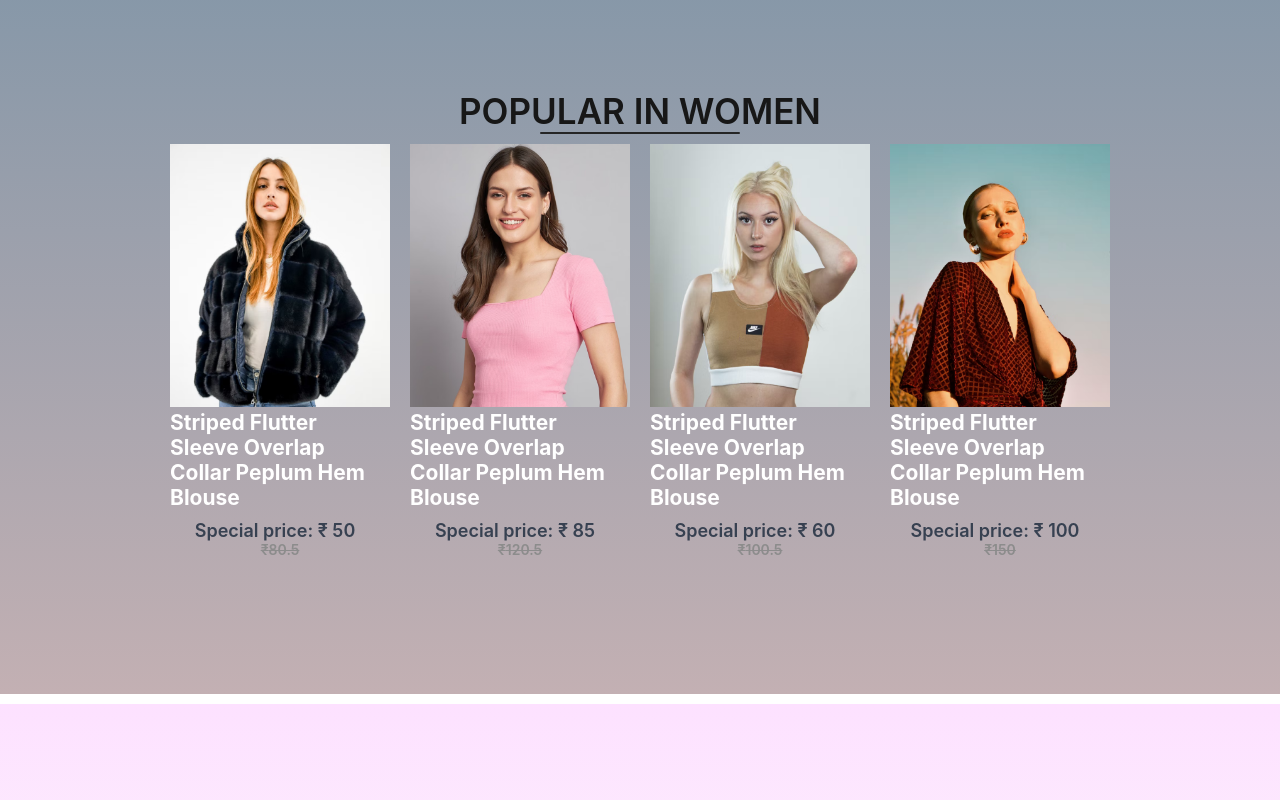
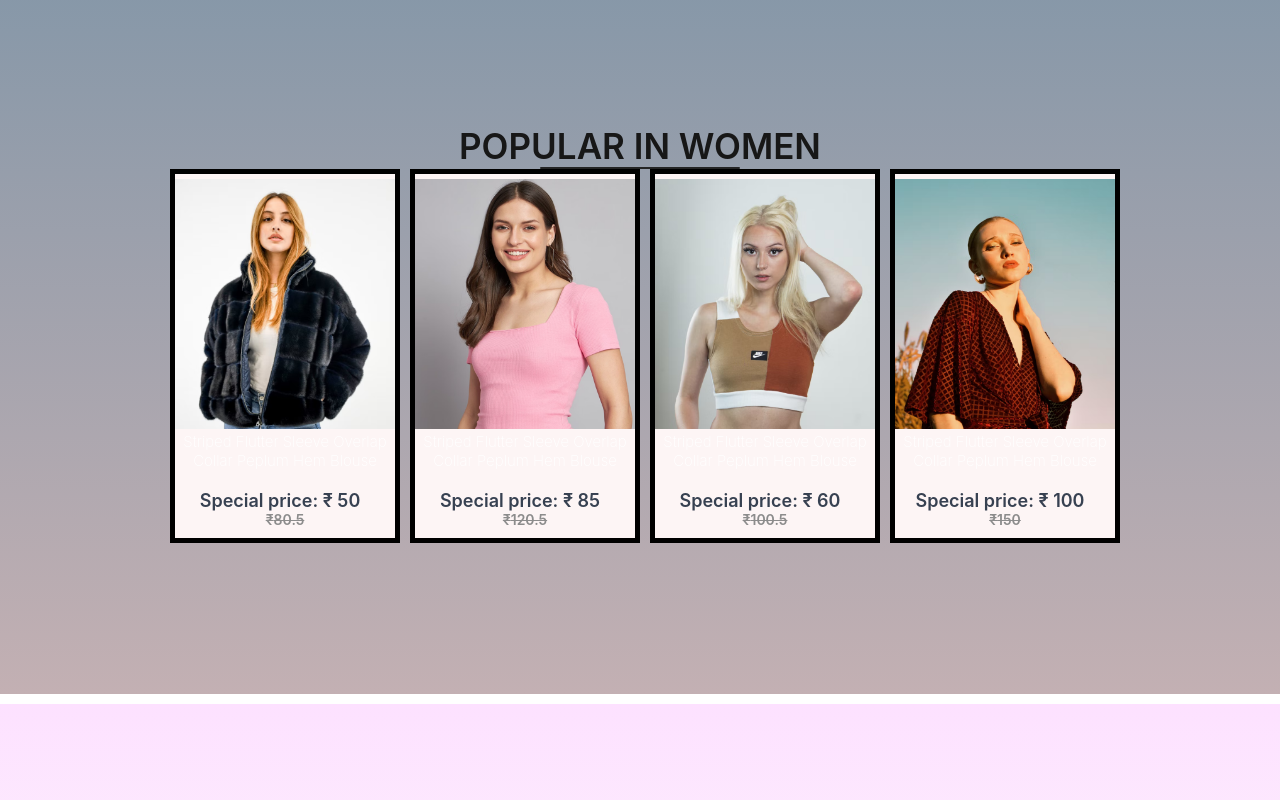
Before and after one commit to ShashiSahani/e-commerce-website, a React (Create React App) app: page / in a window 1280 px wide. Shown: the part 1040-1840 px from the top of the page. Built offline with nearby package versions, Linux system fonts and the light colour scheme; no server answers.

Commit message:
fetching data from backend

```diff
--- a/src/components/Context/ShopContext.jsx
+++ b/src/components/Context/ShopContext.jsx
@@ -1,18 +1,24 @@
-import React, { createContext, useState } from "react";
-import all_product from "../../Assets/all_product";
+import React, { createContext, useEffect, useState } from "react";
 export const ShopContext = createContext(null);
 
 const getDefaultCart = () => {
   let cart = {};
-  for (let index = 0; index < all_product.length + 1; index++) {
+  for (let index = 0; index < 300 + 1; index++) {
     cart[index] = 0;
   }
   return cart;
 };
 const ShopContextProvider = (props) => {
+  const [all_product,setAll_Product]=useState([]);
   const [cartItems, setCartItems] = useState(getDefaultCart);
   const [totalItemCount,setTotalItemCount]=useState(0)
 
+    useEffect(()=>
+    {
+      fetch('http://localhost:8000/allproducts')
+      .then((response)=>response.json())
+      .then((data)=>setAll_Product(data))
+    },[])
   const addToCart = (itemId) => {
     setCartItems((prev) => ({ ...prev, [itemId]: prev[itemId] + 1 }));
     console.log("okk",cartItems);
--- a/src/components/Items/Items.jsx
+++ b/src/components/Items/Items.jsx
@@ -8,8 +8,9 @@ function Items(props) {
   return (
     <article className="item">
 
-      {/* Use <article> for the item container */}
-      <Link to={`/product/${props.id}`}>
+   <div className="itemImageConatiner">
+       {/* Use <article> for the item container */}
+       <Link to={`/product/${props.id}`}>
         <img
           src={props.image}
           // alt={`Image of ${props.name}`}
@@ -19,6 +20,7 @@ function Items(props) {
         {/* Alt attribute enhanced with the item name */}
       </Link>
       <h2>{props.name}</h2>
+   </div>
       <div className="item-prices">
         <div className="item-prices-new">
           {String.Special_price} ₹ {props.new_price}
--- a/src/components/Items/Items.scss
+++ b/src/components/Items/Items.scss
@@ -1,15 +1,41 @@
 @import '../../Assets/Utils/Colors.scss';
 .item{
-    width: 350px;
+    width: 250px;
     gap: 10px;
-    // border: 5px solid black;
+    border: 5px solid black;
     // gap: 50px;
-    padding: 10px;
+    // padding: 5px;
+    display: flex;
+    flex-direction: column;
+    margin-left: 10px;
+    background-color: rgb(253, 245, 245);
+    justify-content: center;
+    align-items: center;
+    // box-shadow: ;
 
 }
 .item p{
     margin: 6px  0px;
+    // font-size: 20px;
 
+}
+.itemImageConatiner{
+    display: flex;
+    flex-direction: column;
+    justify-content: center;
+    align-items: center;
+    margin-top: 5px;
+    text-align: center;
+}
+.item img{
+    width:200px ;
+    height: 250px;
+}
+.item h2{
+    font-size: 15px;
+    font-weight: 200;
+    display: flex;
+    // background-color: red;
 }
 .item-prices{
     display: flex;
--- a/src/components/Navbar/Navbar.jsx
+++ b/src/components/Navbar/Navbar.jsx
@@ -34,7 +34,11 @@ function Navbar() {
         <li  onClick={()=>setMenu("kids")}><Link to='/kids' style={{textDecoration:"none"}}>{String.kids}</Link> {menu==="kids"?<hr/>:""}</li>
       </ul>
       <div className="nav-login-cart">
+        {localStorage.getItem('auth-token')?
+        <button onClick={()=>{localStorage.removeItem('auth-token');window.location.replace('/')}}> <Link to='/' style={{textDecoration:"none"}}>Logout </Link></button>  :
         <button><Link to='/login' style={{textDecoration:"none"}}>{String.Login}</Link></button>
+
+      }
         <Link to='/cart'><img src={cart_icon} alt="card_icon" /></Link>
         <span className="nav-cart-count">
         {getTotalCartItems()}
```
